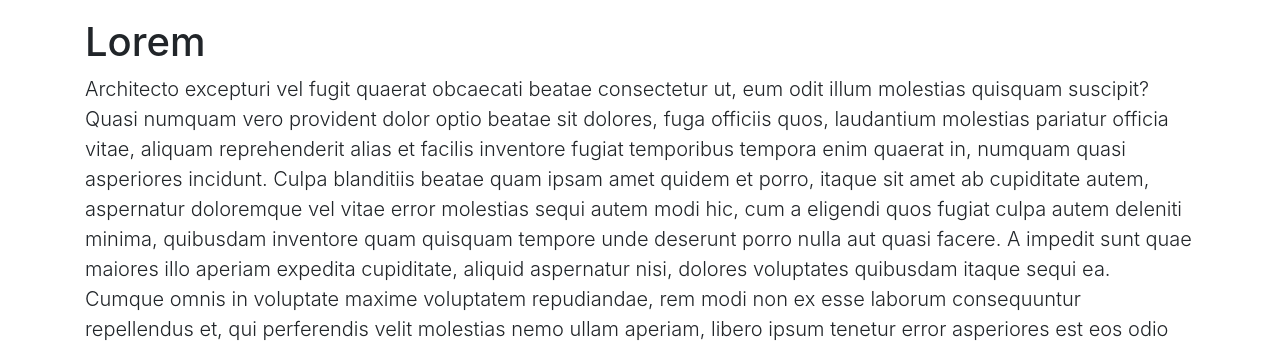
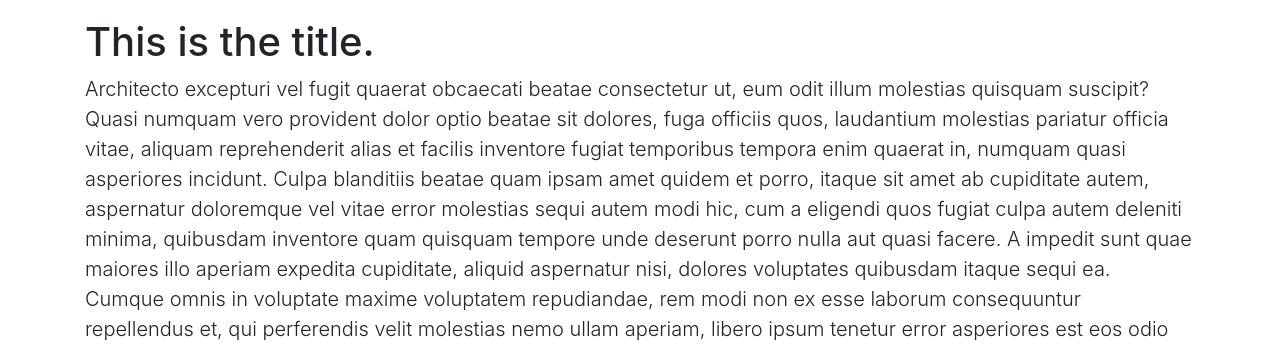
Before and after one commit to tommyqamaz/python-project-52, a Django app: page / in a window 1280 px wide. Shown: the part 78-423 px from the top of the page. Run offline with Django 4.2, Linux system fonts and the light colour scheme; some libraries are stand-ins or nearby versions.

Commit message:
minor changes in index and urls

```diff
--- a/task_manager/templates/task_manager/index.html
+++ b/task_manager/templates/task_manager/index.html
@@ -1,9 +1,11 @@
 {% extends "task_manager/base.html" %}
+
+{% load i18n %}
 
 {% block content %}
 <main role="main" class="flex-shrink-0 mt-5">
   <div class="container">
-    <h1 class="mt-5"> Lorem</h1>
+    <h1 class="mt-5"> {% translate "This is the title." %}</h1>
     <p class="lead">{% lorem 3 random %}</p>
   </div>
 </main>
--- a/task_manager/urls.py
+++ b/task_manager/urls.py
@@ -21,5 +21,5 @@ from django.conf.urls.static import static
 
 urlpatterns = [
     # path("admin/", admin.site.urls),
-    path("", views.IndexView.as_view()),
+    path("", views.IndexView.as_view(), name="index"),
 ] + static(settings.STATIC_URL, document_root=settings.STATIC_ROOT)
```
